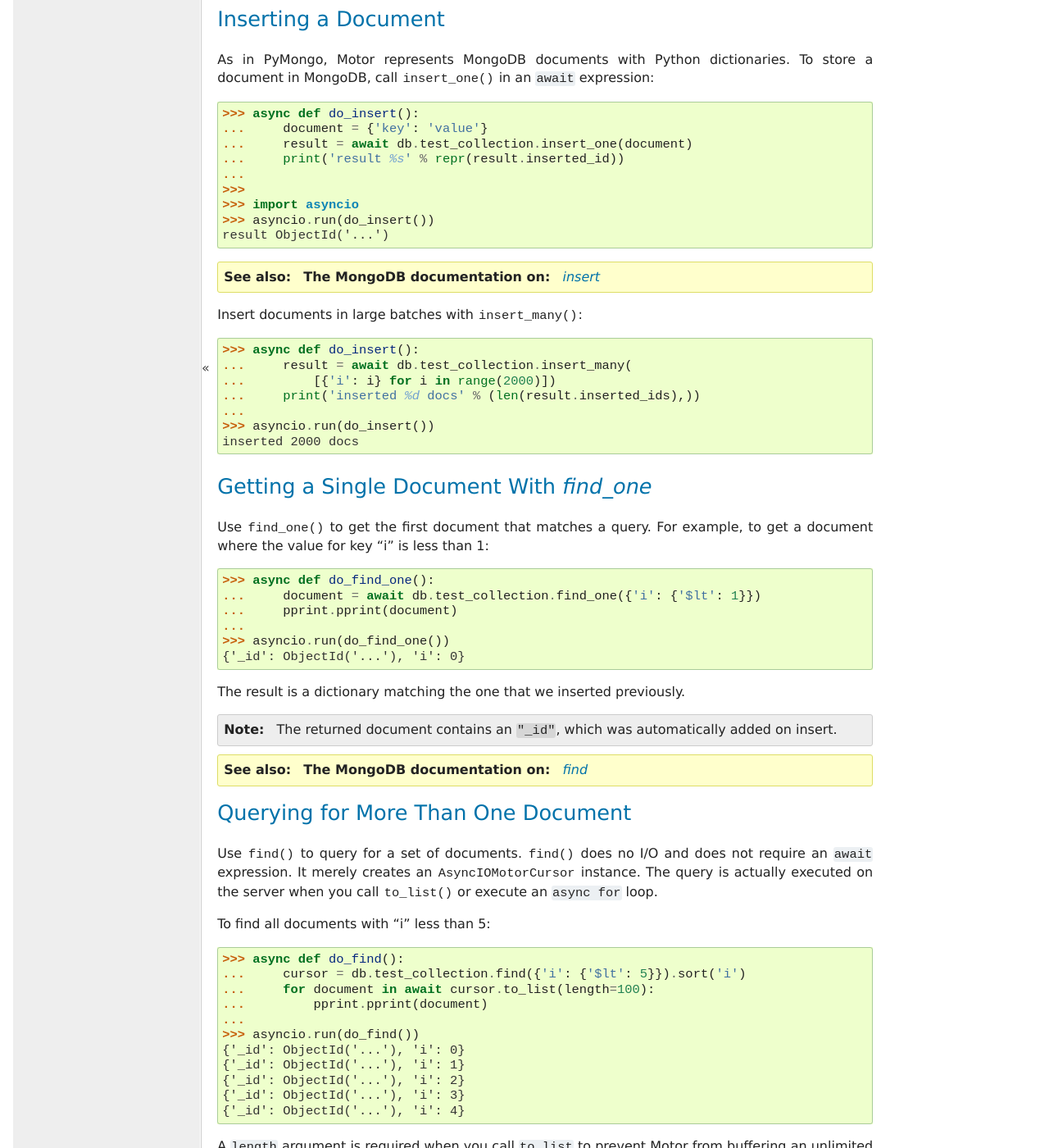
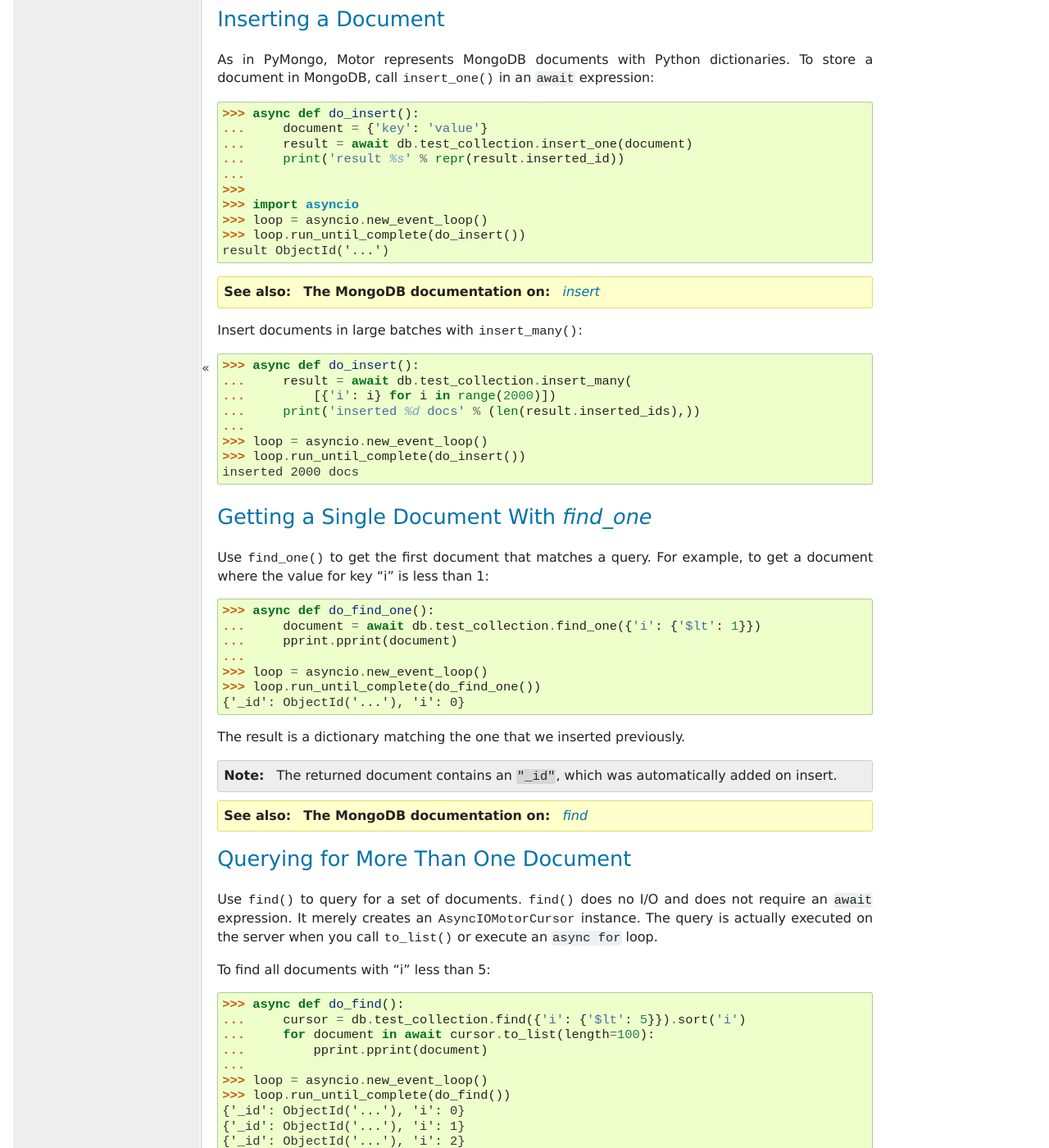
Before and after one commit to mongodb/motor, a Sphinx documentation site: the page built from doc/tutorial-asyncio.rst, in a window 1280 px wide and 1400 px high, scrolled down 2178 px. Shown: the whole window at 82% size. Built offline with Sphinx 7.4.7, drawn with Linux system fonts in a browser that asks for light colours; the version number is read from the project's files by our own code; some of the changed text lies outside the part shown.

Commit message:
switch to explicit loop runs

```diff
--- a/doc/tutorial-asyncio.rst
+++ b/doc/tutorial-asyncio.rst
@@ -144,12 +144,13 @@
   ...
   >>>
   >>> import asyncio
-  >>> asyncio.run(do_insert())
+  >>> loop = asyncio.new_event_loop()
+  >>> loop.run_until_complete(do_insert())
   result ObjectId('...')
 
 .. mongodoc:: insert
 
-.. doctest:: inserting-one-doc
+.. doctest:: before-inserting-2000-docs
   :hide:
 
   >>> # Clean up from previous insert
@@ -165,7 +166,8 @@
   ...         [{'i': i} for i in range(2000)])
   ...     print('inserted %d docs' % (len(result.inserted_ids),))
   ...
-  >>> asyncio.run(do_insert())
+  >>> loop = asyncio.new_event_loop()
+  >>> loop.run_until_complete(do_insert())
   inserted 2000 docs
 
 Getting a Single Document With `find_one`
@@ -181,7 +183,8 @@
   ...     document = await db.test_collection.find_one({'i': {'$lt': 1}})
   ...     pprint.pprint(document)
   ...
-  >>> asyncio.run(do_find_one())
+  >>> loop = asyncio.new_event_loop()
+  >>> loop.run_until_complete(do_find_one())
   {'_id': ObjectId('...'), 'i': 0}
 
 The result is a dictionary matching the one that we inserted previously.
@@ -208,7 +211,8 @@
   ...     for document in await cursor.to_list(length=100):
   ...         pprint.pprint(document)
   ...
-  >>> asyncio.run(do_find())
+  >>> loop = asyncio.new_event_loop()
+  >>> loop.run_until_complete(do_find())
   {'_id': ObjectId('...'), 'i': 0}
   {'_id': ObjectId('...'), 'i': 1}
   {'_id': ObjectId('...'), 'i': 2}
@@ -230,7 +234,8 @@
   ...     async for document in c.find({'i': {'$lt': 2}}):
   ...         pprint.pprint(document)
   ...
-  >>> asyncio.run(do_find())
+  >>> loop = asyncio.new_event_loop()
+  >>> loop.run_until_complete(do_find())
   {'_id': ObjectId('...'), 'i': 0}
   {'_id': ObjectId('...'), 'i': 1}
 
@@ -245,7 +250,8 @@
   ...     async for document in cursor:
   ...         pprint.pprint(document)
   ...
-  >>> asyncio.run(do_find())
+  >>> loop = asyncio.new_event_loop()
+  >>> loop.run_until_complete(do_find())
   {'_id': ObjectId('...'), 'i': 2}
   {'_id': ObjectId('...'), 'i': 1}
 
@@ -268,7 +274,8 @@
   ...     n = await db.test_collection.count_documents({'i': {'$gt': 1000}})
   ...     print('%s documents where i > 1000' % n)
   ...
-  >>> asyncio.run(do_count())
+  >>> loop = asyncio.new_event_loop()
+  >>> loop.run_until_complete(do_count())
   2000 documents in collection
   999 documents where i > 1000
 
@@ -292,7 +299,8 @@
   ...     new_document = await coll.find_one({'_id': _id})
   ...     print('document is now %s' % pprint.pformat(new_document))
   ...
-  >>> asyncio.run(do_replace())
+  >>> loop = asyncio.new_event_loop()
+  >>> loop.run_until_complete(do_replace())
   found document: {'_id': ObjectId('...'), 'i': 50}
   replaced 1 document
   document is now {'_id': ObjectId('...'), 'key': 'value'}
@@ -314,7 +322,8 @@
   ...     new_document = await coll.find_one({'i': 51})
   ...     print('document is now %s' % pprint.pformat(new_document))
   ...
-  >>> asyncio.run(do_update())
+  >>> loop = asyncio.new_event_loop()
+  >>> loop.run_until_complete(do_update())
   updated 1 document
   document is now {'_id': ObjectId('...'), 'i': 51, 'key': 'value'}
 
@@ -344,7 +353,8 @@
   ...     result = await db.test_collection.delete_many({'i': {'$gte': 1000}})
   ...     print('%s documents after' % (await coll.count_documents({})))
   ...
-  >>> asyncio.run(do_delete_many())
+  >>> loop = asyncio.new_event_loop()
+  >>> loop.run_until_complete(do_delete_many())
   2000 documents before calling delete_many()
   1000 documents after
 
@@ -363,7 +373,8 @@
   ...     response = await db.command(SON([("distinct", "test_collection"),
   ...                                      ("key", "i")]))
   ...
-  >>> asyncio.run(use_distinct_command())
+  >>> loop = asyncio.new_event_loop()
+  >>> loop.run_until_complete(use_distinct_command())
 
 Since the order of command parameters matters, don't use a Python dict to pass
 the command's parameters. Instead, make a habit of using :class:`bson.SON`,
```
Also changed, not shown: other parts of doc/tutorial-asyncio.rst (+1 -1 lines).
